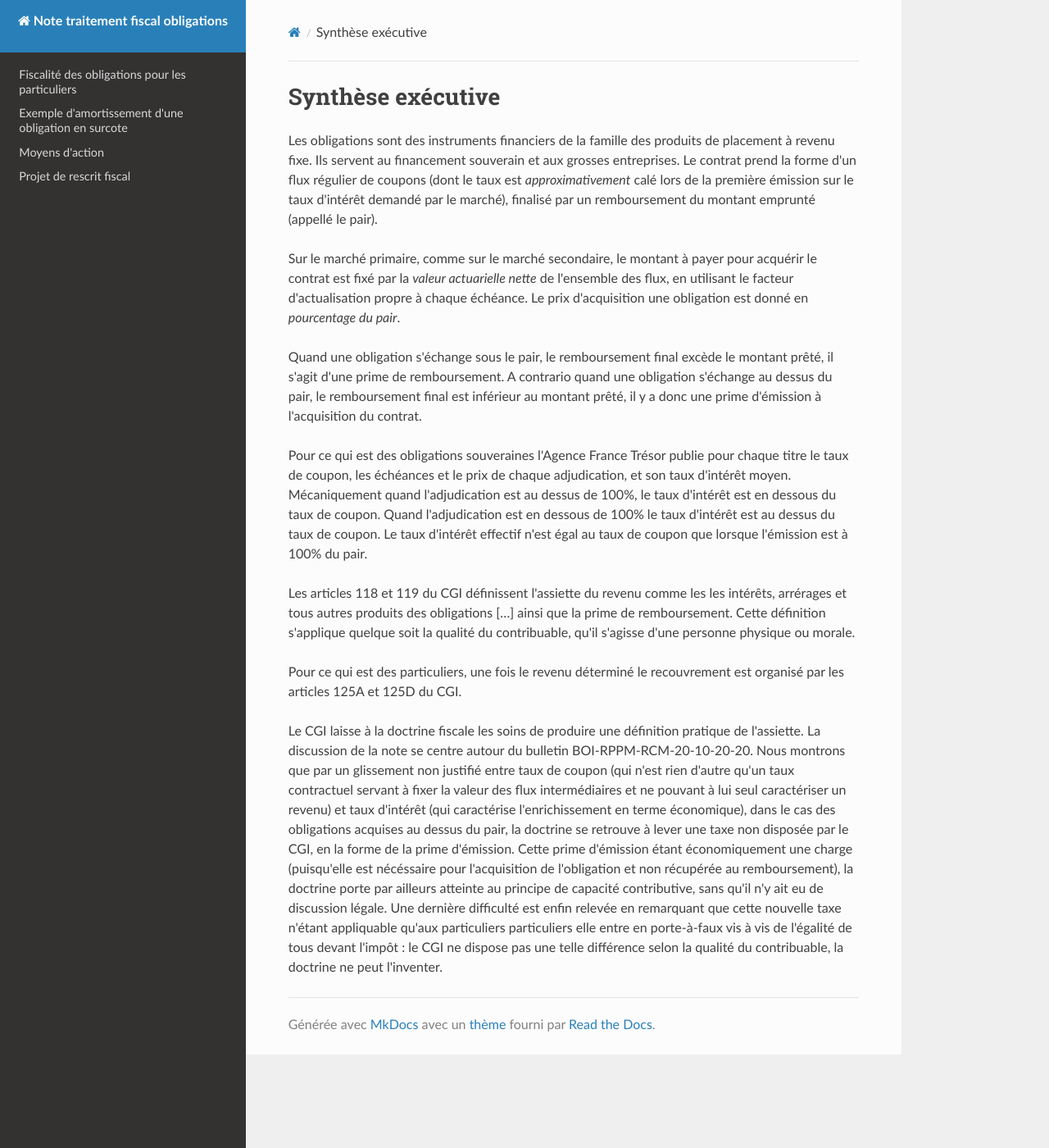
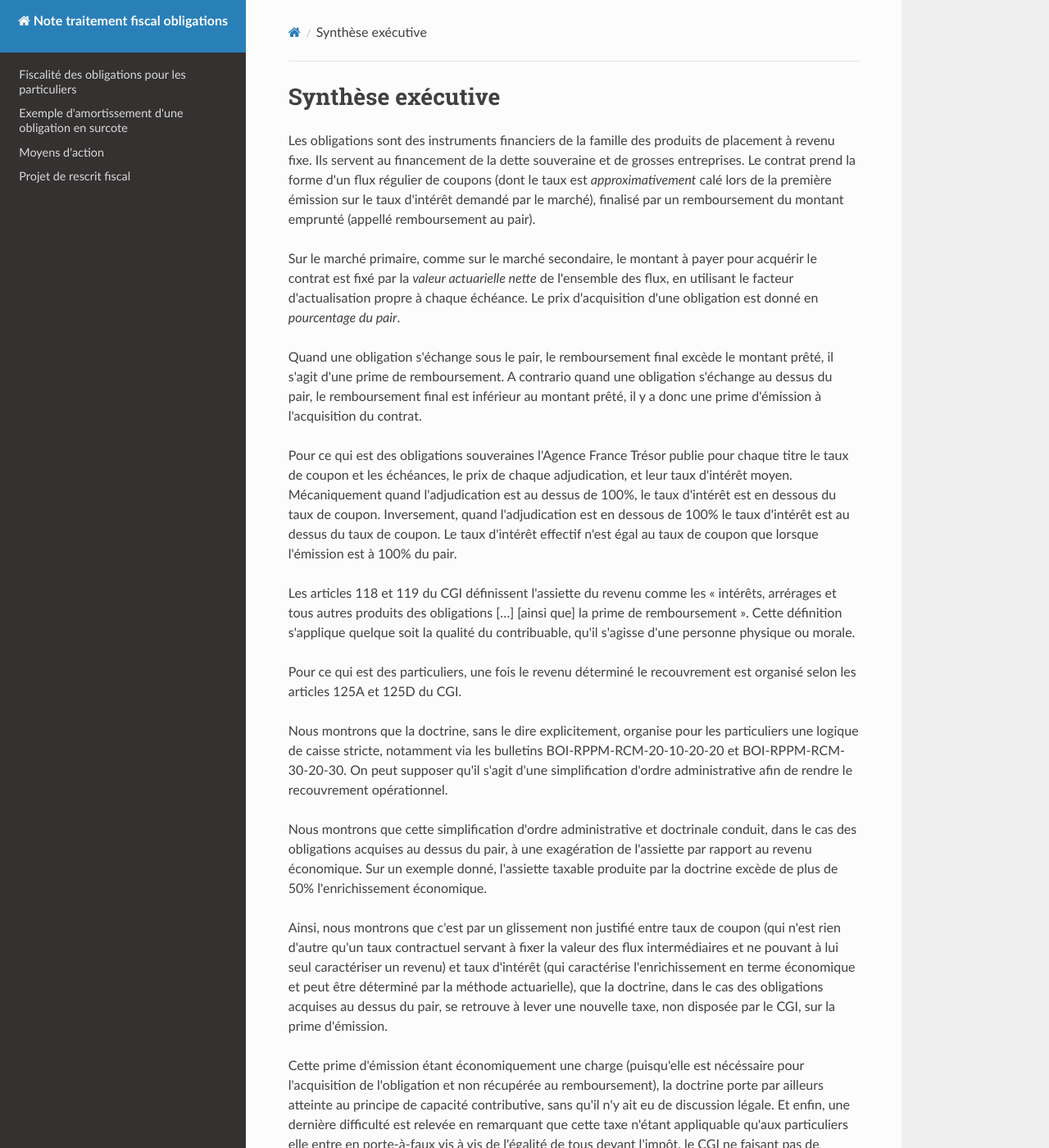
Before and after one commit to ConscritNeuneu/note-traitement-fiscal-obligations, an MkDocs documentation site: the page built from docs/synthese_executive.md, in a window 1280 px wide and 1400 px high. Shown: the whole window at 82% size. Built offline with MkDocs 1.6.1, drawn with Linux system fonts in a browser that asks for light colours; nearby versions of some CDN libraries; some of the changed text lies outside the part shown.

Commit message:
Synthese executive 2

```diff
--- a/docs/synthese_executive.md
+++ b/docs/synthese_executive.md
@@ -1,16 +1,16 @@
 # Synthèse exécutive
 
 Les obligations sont des instruments financiers de la famille des produits
-de placement à revenu fixe. Ils servent au financement souverain et aux
-grosses entreprises. Le contrat prend la forme d'un flux régulier de coupons
-(dont le taux est *approximativement* calé lors de la première émission sur
-le taux d'intérêt demandé par le marché), finalisé par un remboursement du
-montant emprunté (appellé le pair).
+de placement à revenu fixe. Ils servent au financement de la dette
+souveraine et de grosses entreprises. Le contrat prend la forme d'un flux
+régulier de coupons (dont le taux est *approximativement* calé lors de la
+première émission sur le taux d'intérêt demandé par le marché), finalisé par
+un remboursement du montant emprunté (appellé remboursement au pair).
 
 Sur le marché primaire, comme sur le marché secondaire, le montant à payer
 pour acquérir le contrat est fixé par la *valeur actuarielle nette* de
 l'ensemble des flux, en utilisant le facteur d'actualisation propre à chaque
-échéance. Le prix d'acquisition une obligation est donné en *pourcentage du pair*.
+échéance. Le prix d'acquisition d'une obligation est donné en *pourcentage du pair*.
 
 Quand une obligation s'échange sous le pair, le remboursement final excède
 le montant prêté, il s'agit d'une prime de remboursement. A contrario quand
@@ -19,35 +19,47 @@ inférieur au montant prêté, il y a donc une prime d'émission à l'acquisitio
 du contrat.
 
 Pour ce qui est des obligations souveraines l'Agence France Trésor publie
-pour chaque titre le taux de coupon, les échéances et le prix de chaque
-adjudication, et son taux d'intérêt moyen. Mécaniquement quand
+pour chaque titre le taux de coupon et les échéances, le prix de chaque
+adjudication, et leur taux d'intérêt moyen. Mécaniquement quand
 l'adjudication est au dessus de 100%, le taux d'intérêt est en dessous du
-taux de coupon. Quand l'adjudication est en dessous de 100% le taux
+taux de coupon. Inversement, quand l'adjudication est en dessous de 100% le taux
 d'intérêt est au dessus du taux de coupon. Le taux d'intérêt effectif n'est
 égal au taux de coupon que lorsque l'émission est à 100% du pair.
 
 Les articles 118 et 119 du CGI définissent l'assiette du revenu comme les
-les intérêts, arrérages et tous autres produits des obligations […] ainsi
-que la prime de remboursement. Cette définition s'applique quelque soit la
+« intérêts, arrérages et tous autres produits des obligations […] [ainsi
+que] la prime de remboursement ». Cette définition s'applique quelque soit la
 qualité du contribuable, qu'il s'agisse d'une personne physique ou morale.
 
 Pour ce qui est des particuliers, une fois le revenu déterminé le
-recouvrement est organisé par les articles 125A et 125D du CGI.
+recouvrement est organisé selon les articles 125A et 125D du CGI.
 
-Le CGI laisse à la doctrine fiscale les soins de produire une définition
-pratique de l'assiette. La discussion de la note se centre autour du bulletin
-BOI-RPPM-RCM-20-10-20-20. Nous montrons que par un glissement non justifié
-entre taux de coupon (qui n'est rien d'autre qu'un taux contractuel servant à fixer la
-valeur des flux intermédiaires et ne pouvant à lui seul caractériser
-un revenu) et taux d'intérêt (qui caractérise l'enrichissement en terme
-économique), dans le cas des obligations acquises au dessus du pair, la
-doctrine se retrouve à lever une taxe non disposée par le CGI, en la forme
-de la prime d'émission. Cette prime d'émission étant économiquement une
-charge (puisqu'elle est nécéssaire pour l'acquisition de l'obligation et non
-récupérée au remboursement), la doctrine porte par ailleurs atteinte au
-principe de capacité contributive, sans qu'il n'y ait eu de discussion légale.
-Une dernière difficulté est enfin relevée en remarquant que cette nouvelle
-taxe n'étant appliquable qu'aux particuliers particuliers elle entre en
-porte-à-faux vis à vis de l'égalité de tous devant l'impôt : le CGI
-ne dispose pas une telle différence selon la qualité du contribuable, la
-doctrine ne peut l'inventer.
+Nous montrons que la doctrine, sans le dire explicitement, organise pour les
+particuliers une logique de caisse stricte, notamment via les bulletins
+BOI-RPPM-RCM-20-10-20-20 et BOI-RPPM-RCM-30-20-30. On peut supposer qu'il
+s'agit d'une simplification d'ordre administrative afin de rendre le
+recouvrement opérationnel.
+
+Nous montrons que cette simplification d'ordre administrative et doctrinale
+conduit, dans le cas des obligations acquises au dessus du pair, à une
+exagération de l'assiette par rapport au revenu économique. Sur un exemple
+donné, l'assiette taxable produite par la doctrine excède de plus de 50%
+l'enrichissement économique.
+
+Ainsi, nous montrons que c'est par un glissement non justifié entre taux de
+coupon (qui n'est rien d'autre qu'un taux contractuel servant à fixer la
+valeur des flux intermédiaires et ne pouvant à lui seul caractériser un
+revenu) et taux d'intérêt (qui caractérise l'enrichissement en terme
+économique et peut être déterminé par la méthode actuarielle), que la
+doctrine, dans le cas des obligations acquises au dessus du pair, se
+retrouve à lever une nouvelle taxe, non disposée par le CGI, sur la
+prime d'émission.
+
+Cette prime d'émission étant économiquement une charge (puisqu'elle est
+nécéssaire pour l'acquisition de l'obligation et non récupérée au
+remboursement), la doctrine porte par ailleurs atteinte au principe de
+capacité contributive, sans qu'il n'y ait eu de discussion légale. Et enfin,
+une dernière difficulté est relevée en remarquant que cette taxe n'étant
+appliquable qu'aux particuliers elle entre en porte-à-faux vis à vis de
+l'égalité de tous devant l'impôt, le CGI ne faisant pas de différence de
+qualité des contribuables pour ce qui est de la définition du revenu.
```
